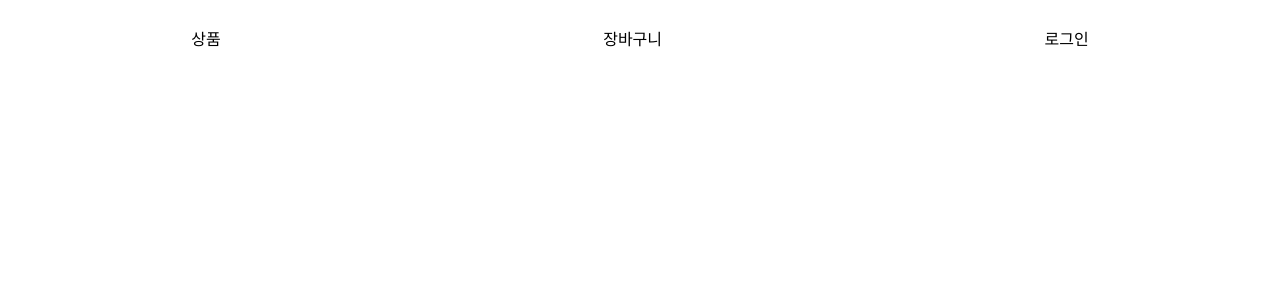
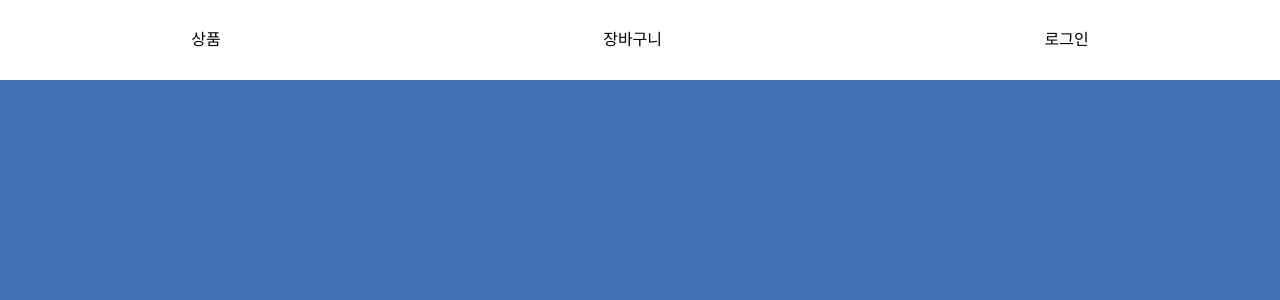
Before and after one commit to iHateAI/VUE.JS-ShoppingCart, a Vue app in the folder frontend/: page /products in a window 1280 px wide. Shown: the top 300 px of the page. Built offline with nearby package versions, Linux system fonts and the light colour scheme.

Commit message:
front - Products 화면 개발 시작

```diff
--- a/frontend/src/views/Cart.vue
+++ b/frontend/src/views/Cart.vue
@@ -1,6 +1,6 @@
 <template>
   <div class="container">
-
+    여기는 장바구니라구
   </div>
 </template>
 
@@ -12,6 +12,10 @@ export default {
 
 <style scoped>
 div {
-  background-color: black;;
+  height: 100vh;
+  background-color:rgb(64,113,182);
+  display: flex;
+  justify-content: center;
+  align-items: center;
 }
 </style>
--- a/frontend/src/views/Container.vue
+++ b/frontend/src/views/Container.vue
@@ -2,7 +2,7 @@
   <div>
     <Header />
     <router-view />
-    54646
+
   </div>
 </template>
 
--- a/frontend/src/views/Products.vue
+++ b/frontend/src/views/Products.vue
@@ -1,6 +1,6 @@
 <template>
-  <div>
-    상품 선택 화면
+  <div class="container">
+    <div class=""></div>
   </div>
 </template>
 
@@ -8,10 +8,26 @@
 
 
 export default {
-
+  data() {
+    return {
+      productsData: [
+        {id: 1, name: '아디다스 신발', price: 150000},
+        {id: 2, name: '나이키 신발', price: 90000},
+        {id: 3, name: '반스 신발', price: 99000},
+        {id: 4, name: '뉴발란스 신발', price: 88000},
+        {id: 5, name: '폴로 신발', price: 12000},
+      ]
+    }
+  }
 }
 </script>
 
 <style scoped>
-
+.container {
+  height: 100vh;
+  background-color:rgb(64,113,182);
+  display: flex;
+  justify-content: center;
+  align-items: center;
+}
 </style>
```
